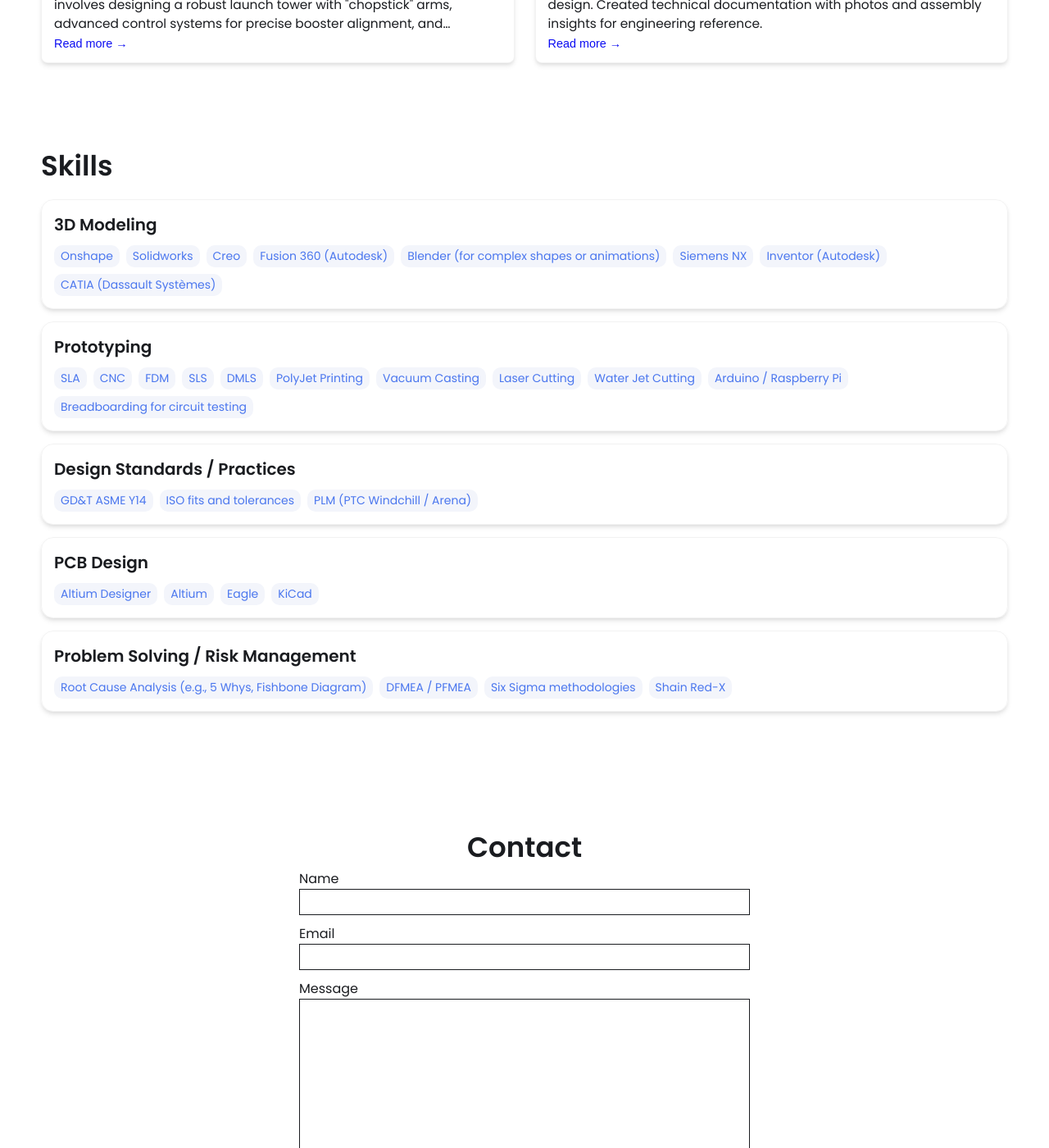
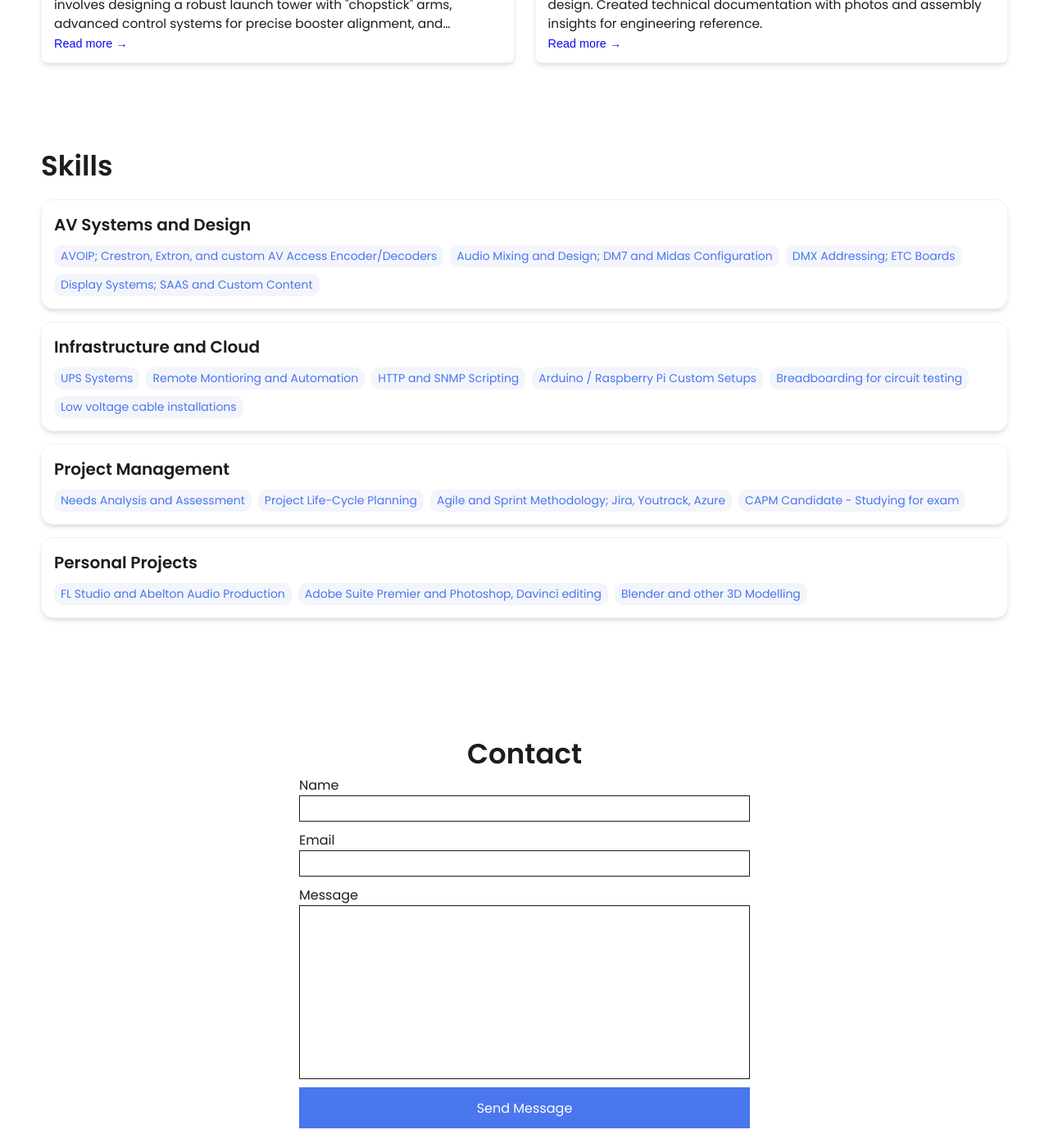
Before and after one commit to ElionEvolved/ElionEvolved.github.io, a Jekyll site: the page built from index.html, in a window 1280 px wide and 1400 px high, scrolled down 1449 px. Shown: the whole window at 82% size. Built offline with Jekyll 4.4.1, drawn with Linux system fonts in a browser that asks for light colours; some of the changed text lies outside the part shown.

Commit message:
Update _config.yml

```diff
--- a/_config.yml
+++ b/_config.yml
@@ -12,10 +12,10 @@ title: Aaron Lowrey's Portfolio # This is what shows up in the tab of the browse
 
 
 # Hero Section
-name: Aaron Lowrey
+name: Hi, I'm Aaron
 headline: AV Engineer / CTS
 description: >- # dont remove this line. this will ignore all new lines until the next section
-  AV/UC Engineer with 3+ years designing and deploying corporate audiovisual technology, specializing in Microsoft Teams Rooms ecosystems. Specialized in combining systems thinking with user-centered design to build intelligent, ergonomic workplace environments from event spaces to conference rooms. Skilled at bridging IT, facilities, and business stakeholders to deliver scalable, remotely monitored, automated infrastructure.
+  I've spent 3+ years designing and deploying corporate audiovisual technology, specializing in Microsoft Teams Rooms ecosystems. Specialized in combining systems thinking with user-centered design to build intelligent, ergonomic workplace environments from event spaces to conference rooms. Skilled at bridging IT, facilities, and business stakeholders to deliver scalable, remotely monitored, automated infrastructure.
 
 # Place your profile image in /assets/images/profile-image/folder and edit the file name
 profile_image: ./assets/images/profile-image/avatar.jpeg
@@ -23,15 +23,15 @@ profile_image: ./assets/images/profile-image/avatar.jpeg
 
 # Link your resume
 # You can place your resume in assets/resume/{resume.pdf or add external link such as pdf saved in google drive
-resume-url: https://drive.google.com/file/d/13Z3duVzh-gguPU5r03oJVEE6rV9rd3DS/view?usp=sharing # or /assets/resume/resume.pdf
+resume-url: /assets/resume/resume.pdf
 
 
 # Set up external links - this will show up as small icons next to your name.
 
 external-links:    # input only your own url slug. The icons with missing entries will not appear.
-  linkedin: test    # https://www.linkedin.com/in/{your url slug}
-  github: leea12    # https://github.com/{your url slug}
-  stackoverflow: test      # https://stackoverflow.com/users/{your url slug}
+  linkedin: https://www.linkedin.com/in/aaronqlowrey/ # https://www.linkedin.com/in/{your url slug}
+  github: https://github.com/ElionEvolved
+  stackoverflow:       # https://stackoverflow.com/users/{your url slug}
   medium:            # https://medium.com/@{your url slug}
   x-twitter:   # https://x.com/{your url slug}
   threads:            # https://threads.net/@{your url slug}
@@ -43,50 +43,36 @@ external-links:    # input only your own url slug. The icons with missing entrie
 
 # Skills Section - Add the list of your Skills by categories/tools. The indentation for each level needs to be precise.
 skills:
-  - category: 3D Modeling
+  - category: AV Systems and Design
     tools:
-    - Onshape
-    - Solidworks
-    - Creo
-    - Fusion 360 (Autodesk)
-    - Blender (for complex shapes or animations)
-    - Siemens NX
-    - Inventor (Autodesk)
-    - CATIA (Dassault Systèmes)
-  - category: Prototyping
+    - AVOIP; Crestron, Extron, and custom AV Access Encoder/Decoders
+    - Audio Mixing and Design; DM7 and Midas Configuration
+    - DMX Addressing; ETC Boards
+    - Display Systems; SAAS and Custom Content
+  - category: Infrastructure and Cloud
     tools:
-    - SLA
-    - CNC
-    - FDM
-    - SLS
-    - DMLS
-    - PolyJet Printing
-    - Vacuum Casting
-    - Laser Cutting
-    - Water Jet Cutting
-    - Arduino / Raspberry Pi
+    - UPS Systems
+    - Remote Montioring and Automation
+    - HTTP and SNMP Scripting
+    - Arduino / Raspberry Pi Custom Setups
     - Breadboarding for circuit testing
-  - category: Design Standards / Practices
+    - Low voltage cable installations
+  - category: Project Management
     tools:
-    - GD&T ASME Y14
-    - ISO fits and tolerances
-    - PLM (PTC Windchill / Arena)
-  - category: PCB Design
+    - Needs Analysis and Assessment
+    - Project Life-Cycle Planning
+    - Agile and Sprint Methodology; Jira, Youtrack, Azure
+    - CAPM Candidate - Studying for exam
+  - category: Personal Projects
     tools:
-    - Altium Designer
-    - Altium
-    - Eagle
-    - KiCad
-  - category: Problem Solving / Risk Management
-    tools:
-    - Root Cause Analysis (e.g., 5 Whys, Fishbone Diagram)
-    - DFMEA / PFMEA
-    - Six Sigma methodologies
-    - Shain Red-X
+    - FL Studio and Abelton Audio Production
+    - Adobe Suite Premier and Photoshop, Davinci editing
+    - Blender and other 3D Modelling
+
 
 
 # Contact Form Setup. Setup an account and copy over the key. When someone fills out the form, it will be received in your email.
-formspree-key:   https://formspree.io/f/{8-digit key}
+formspree-key:   #https://formspree.io/f/{8-digit key}
 
 
 
```
